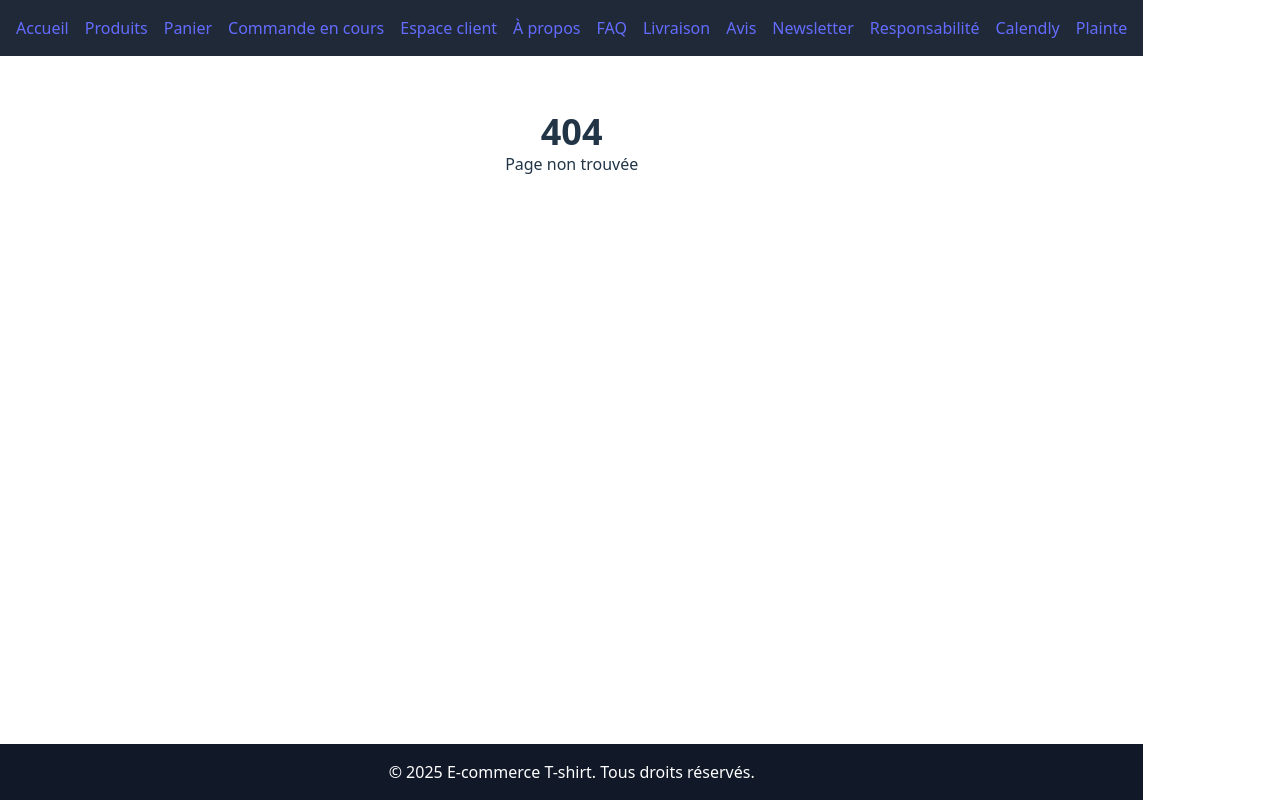
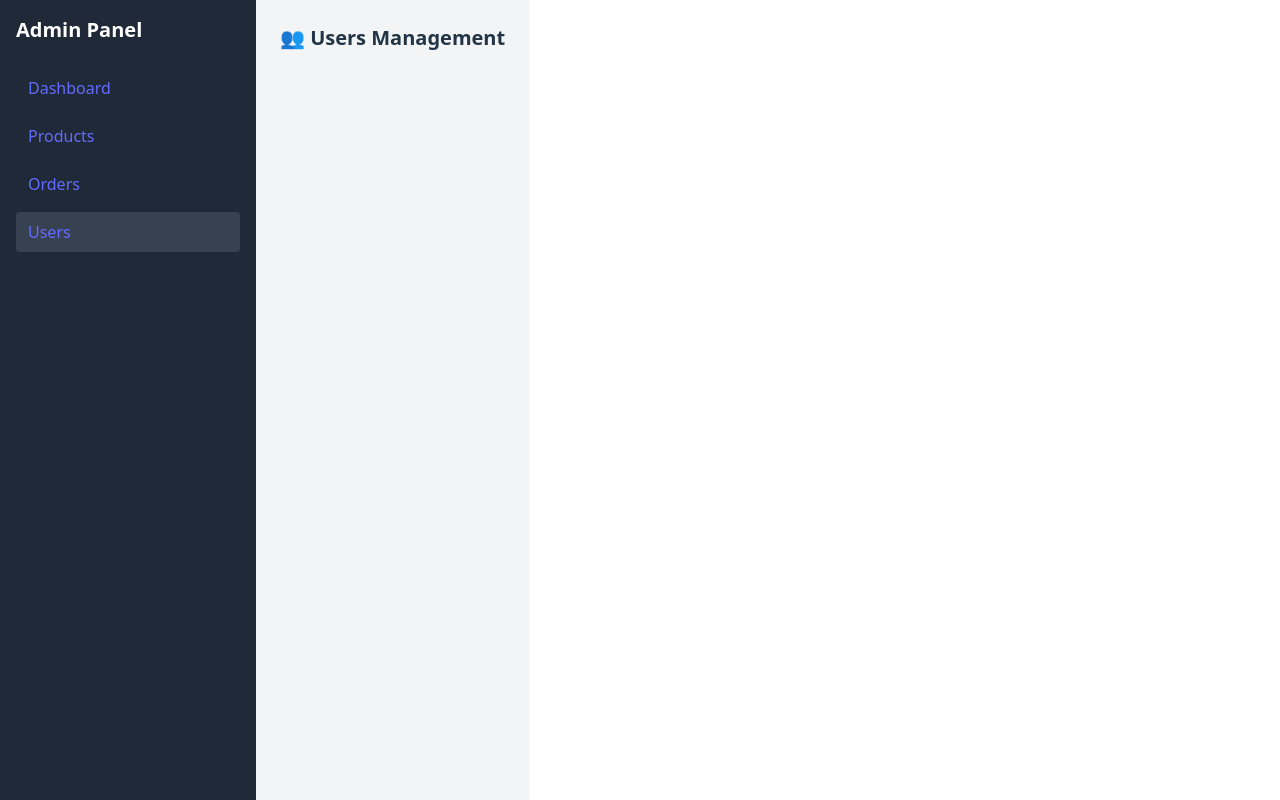
Before and after one commit to VinceorFrank/scienceapparel, a React (Vite) app in the folder client/: page /admin/users in a window 1280 px wide. Before the commit this address had no page. Built offline with nearby package versions, Linux system fonts and the light colour scheme.

Commit message:
add admin panel safety and commands

```diff
--- a/client/src/App.jsx
+++ b/client/src/App.jsx
@@ -18,15 +18,19 @@ import Navbar from "./components/Navbar";
 import Layout from "./components/Layout";
 import NotFound from "./pages/NotFound";
 import TailwindTest from "./pages/TailwindTest";
-import AdminDashboard from "./pages/AdminDashboard";
-
-
+import AdminLogin from "./pages/Admin/AdminLogin";
+import AdminDashboard from "./pages/Admin/AdminDashboard";
+import AdminLayout from "./components/AdminLayout";
+import ProductsAdmin from "./pages/Admin/ProductsAdmin";
+import OrdersAdmin from "./pages/Admin/OrdersAdmin";
+import UsersAdmin from "./pages/Admin/UsersAdmin";
 
 const App = () => {
   return (
     <Router>
-      <Layout>
-        <Routes>
+      <Routes>
+        {/* Public site layout */}
+        <Route element={<Layout />}>
           <Route path="/" element={<Home />} />
           <Route path="/products" element={<Products />} />
           <Route path="/product/:id" element={<ProductDetail />} />
@@ -42,11 +46,21 @@ const App = () => {
           <Route path="/calendly" element={<Calendly />} />
           <Route path="/complaint" element={<Complaint />} />
           <Route path="/tailwind-test" element={<TailwindTest />} />
-          <Route path="/admin/dashboard" element={<AdminDashboard />} />
           <Route path="*" element={<NotFound />} />
+        </Route>
 
-        </Routes>
-      </Layout>
+        {/* Admin login route (standalone, no sidebar) */}
+        <Route path="/admin/login" element={<AdminLogin />} />
+
+        {/* Admin dashboard layout */}
+        <Route path="/admin" element={<AdminLayout />}>
+          <Route index element={<AdminDashboard />} />
+          <Route path="dashboard" element={<AdminDashboard />} />
+          <Route path="products" element={<ProductsAdmin />} />
+          <Route path="orders" element={<OrdersAdmin />} />
+          <Route path="users" element={<UsersAdmin />} />
+        </Route>
+      </Routes>
     </Router>
   );
 };
--- /dev/null
+++ b/client/src/components/AdminLayout.jsx
@@ -0,0 +1,38 @@
+import { NavLink, Outlet } from "react-router-dom";
+
+const AdminLayout = () => {
+  return (
+    <div className="min-h-screen flex">
+      {/* Sidebar */}
+      <aside className="w-64 bg-gray-800 text-white p-4">
+        <h2 className="text-xl font-bold mb-6">Admin Panel</h2>
+        <nav className="space-y-2">
+          <NavItem to="/admin/dashboard" label="Dashboard" />
+          <NavItem to="/admin/products" label="Products" />
+          <NavItem to="/admin/orders" label="Orders" />
+          <NavItem to="/admin/users" label="Users" />
+        </nav>
+      </aside>
+
+      {/* Main content */}
+      <main className="flex-1 p-6 bg-gray-100">
+        <Outlet />
+      </main>
+    </div>
+  );
+};
+
+const NavItem = ({ to, label }) => (
+  <NavLink
+    to={to}
+    className={({ isActive }) =>
+      `block px-3 py-2 rounded hover:bg-gray-700 transition ${
+        isActive ? "bg-gray-700" : ""
+      }`
+    }
+  >
+    {label}
+  </NavLink>
+);
+
+export default AdminLayout;
--- a/client/src/components/Layout.jsx
+++ b/client/src/components/Layout.jsx
@@ -1,11 +1,14 @@
 import React from "react";
+import { Outlet } from "react-router-dom";
 import Navbar from "./Navbar";
 import Footer from "./Footer";
 
-const Layout = ({ children }) => (
+const Layout = () => (
   <div className="flex flex-col min-h-screen">
     <Navbar />
-    <main className="flex-1 container mx-auto p-4">{children}</main>
+    <main className="flex-1 container mx-auto p-4">
+      <Outlet />
+    </main>
     <Footer />
   </div>
 );
--- a/client/src/pages/AdminDashboard.jsx
+++ b/client/src/pages/Admin/AdminDashboard.jsx
@@ -1,5 +1,5 @@
 import { useEffect, useState } from "react";
-import { fetchProductStats } from "../api/stats";
+import { fetchProductStats } from "../../api/stats";
 
 const AdminDashboard = () => {
   const [stats, setStats] = useState(null);
--- /dev/null
+++ b/client/src/pages/Admin/AdminLogin.jsx
@@ -0,0 +1,53 @@
+import { useState } from "react";
+import axios from "axios";
+import { useNavigate } from "react-router-dom";
+
+const AdminLogin = () => {
+  const [email, setEmail] = useState("");
+  const [password, setPassword] = useState("");
+  const [error, setError] = useState("");
+  const navigate = useNavigate();
+
+  const handleSubmit = async (e) => {
+    e.preventDefault();
+    try {
+      const res = await axios.post("http://localhost:5000/api/users/login", {
+        email,
+        password,
+      });
+
+      localStorage.setItem("token", res.data.token);
+      navigate("/admin/dashboard");
+    } catch (err) {
+      setError("Invalid credentials or server error");
+    }
+  };
+
+  return (
+    <div className="min-h-screen flex items-center justify-center bg-gray-100">
+      <form onSubmit={handleSubmit} className="bg-white p-8 rounded shadow-md w-full max-w-md">
+        <h2 className="text-2xl font-bold mb-6 text-center">Admin Login</h2>
+        {error && <div className="text-red-500 text-sm mb-4">{error}</div>}
+        <input
+          type="email"
+          placeholder="Email"
+          className="w-full border p-2 mb-4"
+          value={email}
+          onChange={(e) => setEmail(e.target.value)}
+        />
+        <input
+          type="password"
+          placeholder="Password"
+          className="w-full border p-2 mb-6"
+          value={password}
+          onChange={(e) => setPassword(e.target.value)}
+        />
+        <button type="submit" className="w-full bg-blue-600 text-white py-2 rounded hover:bg-blue-700">
+          Login
+        </button>
+      </form>
+    </div>
+  );
+};
+
+export default AdminLogin;
--- /dev/null
+++ b/client/src/pages/Admin/OrdersAdmin.jsx
@@ -0,0 +1,5 @@
+const OrdersAdmin = () => {
+  return <h1 className="text-xl font-bold">📋 Orders Management</h1>;
+};
+
+export default OrdersAdmin;
--- /dev/null
+++ b/client/src/pages/Admin/ProductsAdmin.jsx
@@ -0,0 +1,5 @@
+const ProductsAdmin = () => {
+  return <h1 className="text-xl font-bold">📦 Products Management</h1>;
+};
+
+export default ProductsAdmin;
--- /dev/null
+++ b/client/src/pages/Admin/UsersAdmin.jsx
@@ -0,0 +1,5 @@
+const UsersAdmin = () => {
+  return <h1 className="text-xl font-bold">👥 Users Management</h1>;
+};
+
+export default UsersAdmin;
```
